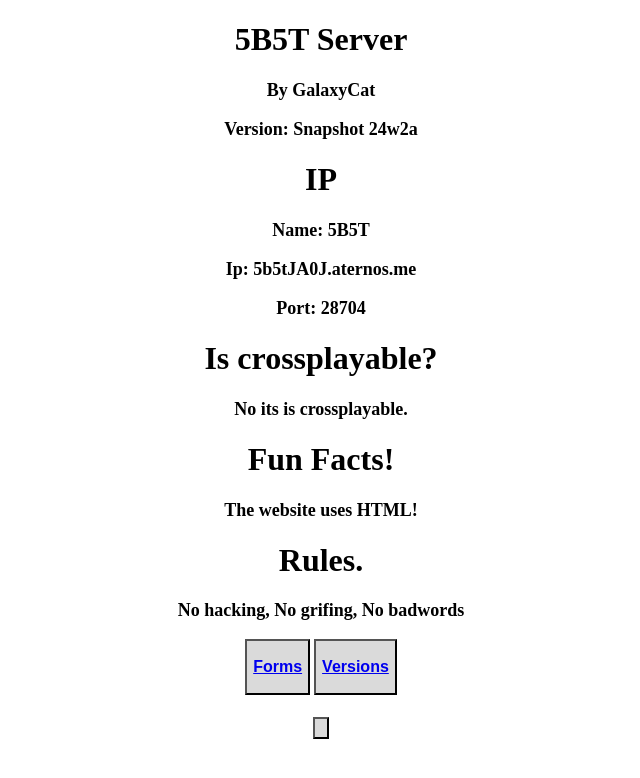
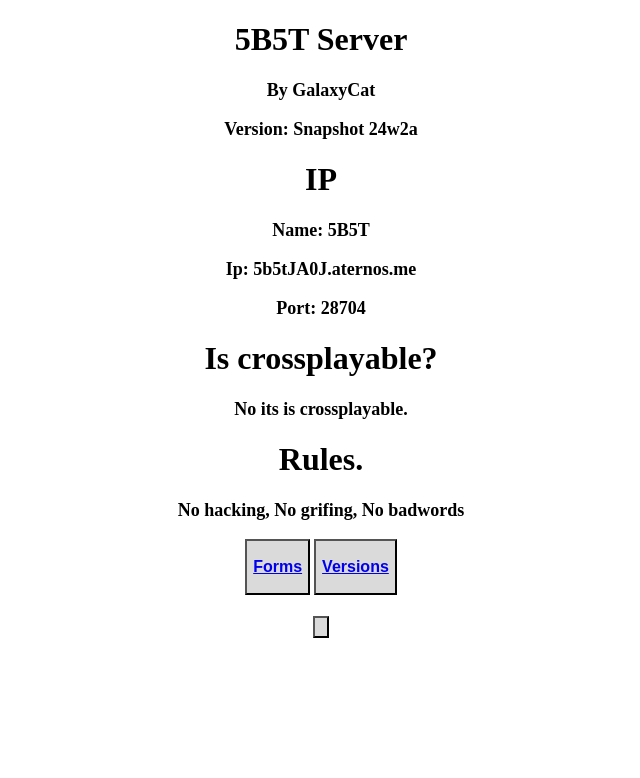
Before and after one commit to Galaxy-Cat-Real/5b5t, a plain HTML site: page Main.html in a window 1280 px wide. Shown: the whole page, without its empty margins (319-959 px from the left). Drawn offline with Linux system fonts and the light colour scheme.

Commit message:
Update Main.html

```diff
--- a/Main.html
+++ b/Main.html
@@ -10,8 +10,6 @@
     <p style="font-size: large;" style="font-family:Verdana"><strong>Port: 28704</strong></p>
     <h1 style="font-size: xx-large;" style="font-family:Verdana"><strong>Is crossplayable?</strong></h1>
     <p style="font-size: large;" style="font-family:Verdana"><strong>No its is crossplayable.</strong></p>
-    <h1 style="font-size: xx-large;" style="font-family:Verdana"><strong>Fun Facts!</strong></strong></h1>
-    <p style="font-size: large;" style="font-family:Verdana"><strong>The website uses HTML!</strong></p>
     <h1 style="font-size: xx-large;" style="font-family:Verdana"><strong></strong>Rules.</strong></h1>
     <p style="font-size: large;" style="font-family:Verdana"><strong>No hacking, No grifing, No badwords</strong></p>
         <button type="button" style="background-color:rgb(218, 218, 218);">
```
